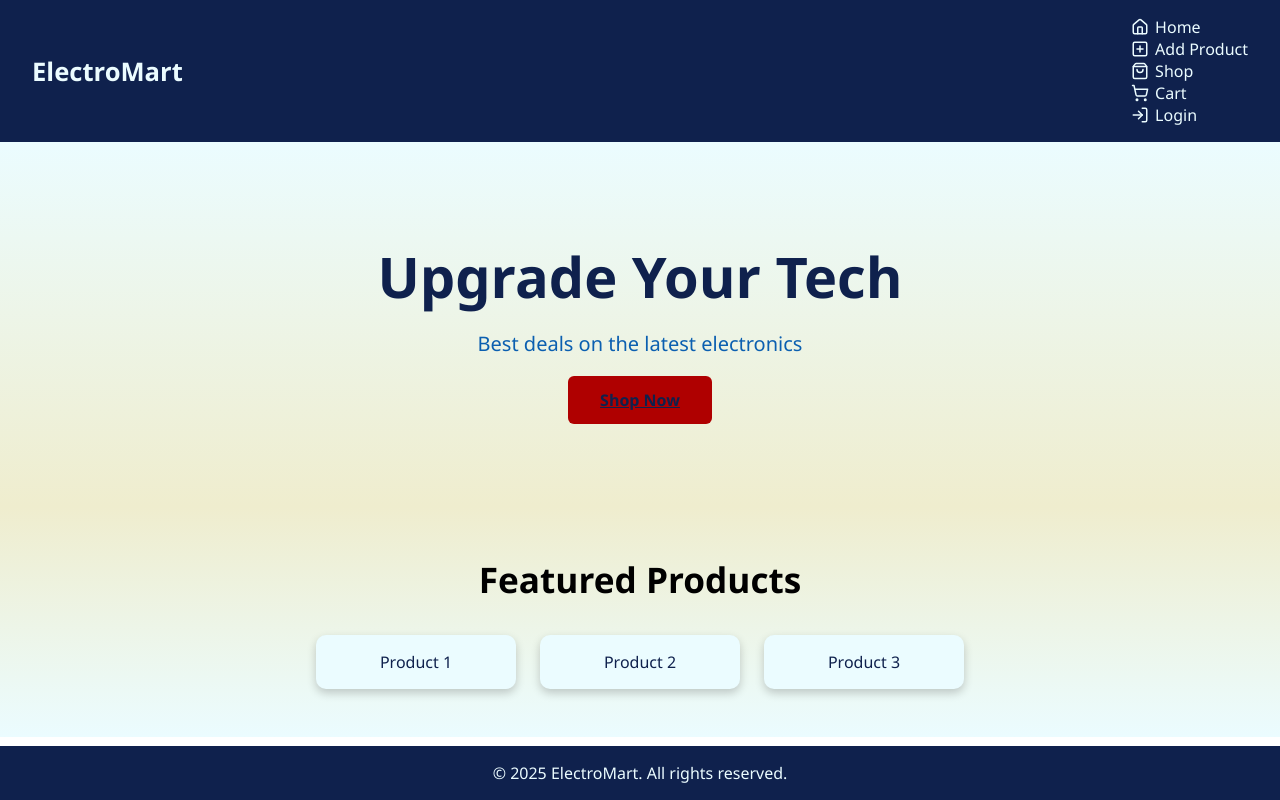
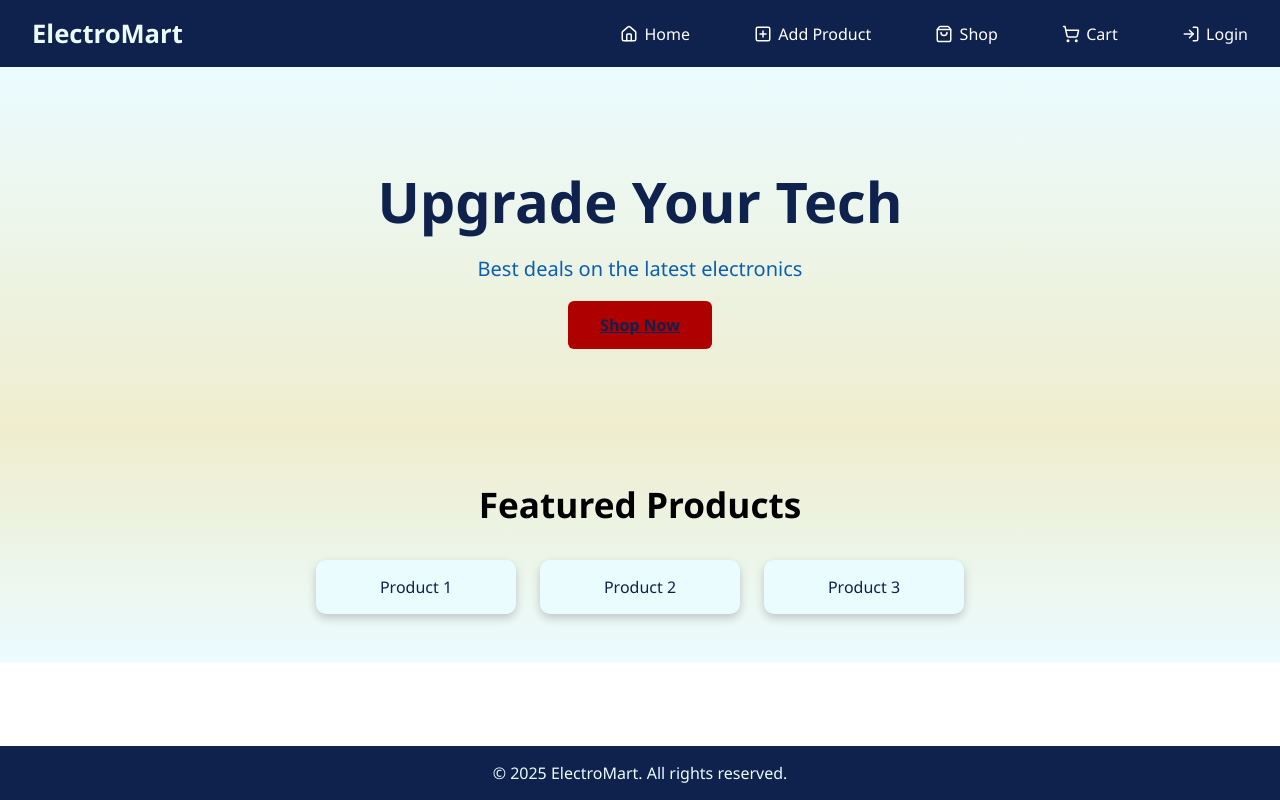
Before and after one commit to carlosal10/electromart, a React (Create React App) app in the folder electromart/: page / in a window 1280 px wide. Built offline with nearby package versions, Linux system fonts and the light colour scheme.

Commit message:
Update Navbar.css

```diff
--- a/electromart/src/components/Navbar.css
+++ b/electromart/src/components/Navbar.css
@@ -1,3 +1,26 @@
+/* Core styles */
+.navbar {
+  display: flex;
+  justify-content: space-between;
+  align-items: center;
+  background: #111;
+  color: white;
+  padding: 1rem 2rem;
+  position: relative;
+  z-index: 1000;
+}
+
+.logo {
+  font-size: 1.5rem;
+  font-weight: bold;
+}
+
+.nav-links {
+  display: flex;
+  gap: 2rem;
+  transition: transform 0.3s ease;
+}
+
 .nav-links a {
   color: white;
   text-decoration: none;
```
